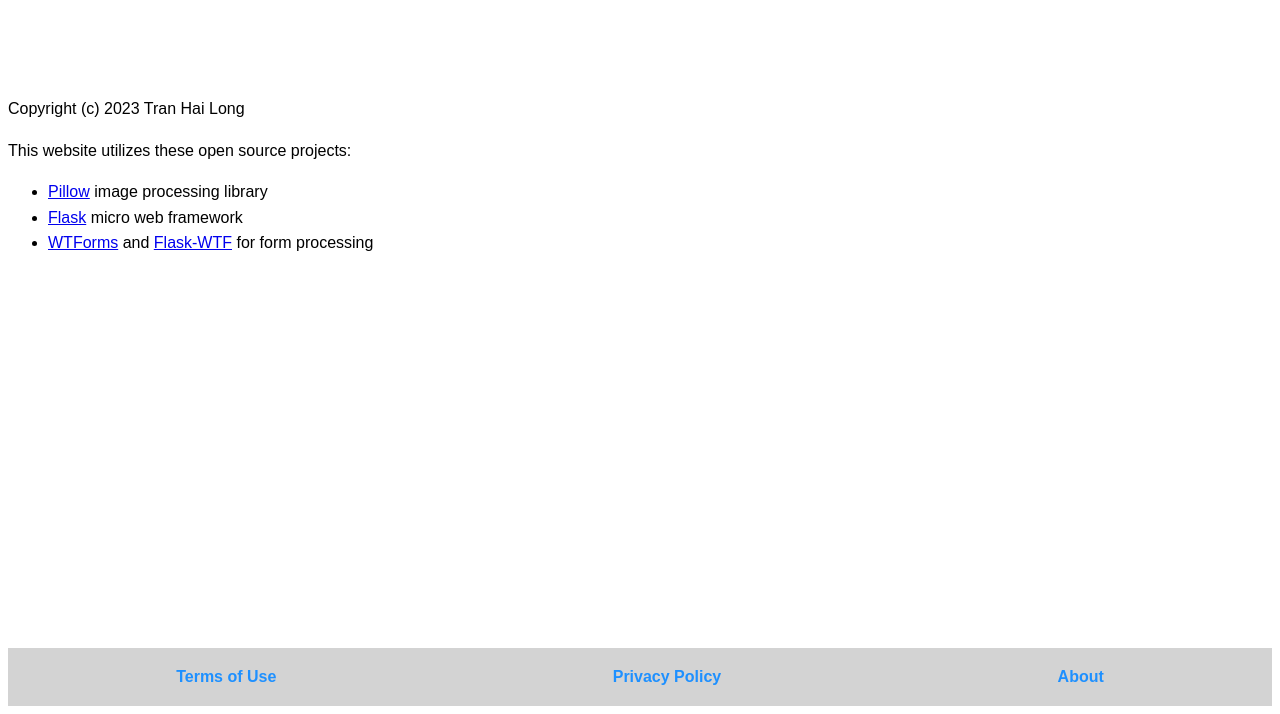
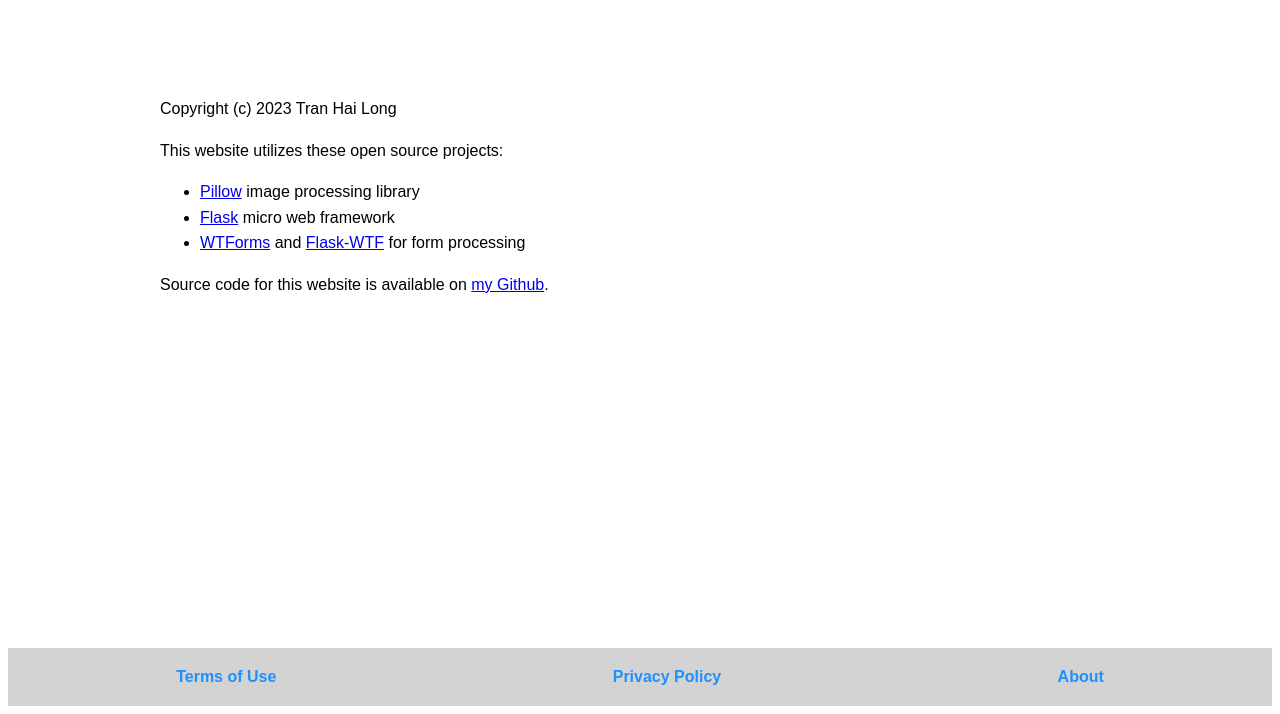
Before and after one commit to tran-hai-long/lsb_steganography, a Flask app: page /lsb/about/ in a window 1280 px wide. Shown: the part 102-816 px from the top of the page. Run offline with Flask 2, Linux system fonts and the light colour scheme; some libraries are stand-ins or nearby versions.

Commit message:
Style misc HTML pages

```diff
--- /dev/null
+++ b/lsb/static/wall-of-text.css
@@ -0,0 +1,6 @@
+main {
+    width: 75vw;
+    display: block;
+    margin-left: auto;
+    margin-right: auto;
+}
--- a/lsb/templates/about.html
+++ b/lsb/templates/about.html
@@ -1,4 +1,7 @@
 {% extends "base.html" %}
+{% block  style %}
+    <link rel="stylesheet" href="{{ url_for('lsb.static', filename='wall-of-text.css') }}">
+{% endblock %}
 {% block title %}<title>About</title>{% endblock %}
 {% block main %}
     <main>
@@ -12,5 +15,6 @@
                 <a href="https://flask-wtf.readthedocs.io/en/1.0.x/">Flask-WTF</a> for form processing
             </li>
         </ul>
+        <p>Source code for this website is available on <a href="https://github.com/tran-hai-long/lsb_steganography">my Github</a>.</p>
     </main>
 {% endblock %}
--- a/lsb/templates/decode.html
+++ b/lsb/templates/decode.html
@@ -1,8 +1,8 @@
 {% extends "base.html" %}
-{% block title %}<title>Decode</title>{% endblock %}
 {% block  style %}
     <link rel="stylesheet" href="{{ url_for('lsb.static', filename='encode-decode.css') }}">
 {% endblock %}
+{% block title %}<title>Decode</title>{% endblock %}
 {% block main %}
     <main>
         <h2>Decode</h2>
--- a/lsb/templates/encode.html
+++ b/lsb/templates/encode.html
@@ -1,8 +1,8 @@
 {% extends "base.html" %}
-{% block title %}<title>Encode</title>{% endblock %}
 {% block  style %}
     <link rel="stylesheet" href="{{ url_for('lsb.static', filename='encode-decode.css') }}">
 {% endblock %}
+{% block title %}<title>Encode</title>{% endblock %}
 {% block main %}
     <main>
         <h2>Encode</h2>
--- a/lsb/templates/explain.html
+++ b/lsb/templates/explain.html
@@ -1,4 +1,7 @@
 {% extends "base.html" %}
+{% block  style %}
+    <link rel="stylesheet" href="{{ url_for('lsb.static', filename='wall-of-text.css') }}">
+{% endblock %}
 {% block title %}<title>How does it work?</title>{% endblock %}
 {% block main %}
     <p>To be written later.</p>
--- a/lsb/templates/privacy.html
+++ b/lsb/templates/privacy.html
@@ -1,4 +1,7 @@
 {% extends "base.html" %}
+{% block  style %}
+    <link rel="stylesheet" href="{{ url_for('lsb.static', filename='wall-of-text.css') }}">
+{% endblock %}
 {% block title %}<title>Privacy Policy</title>{% endblock %}
 {% block main %}
     <main>
--- a/lsb/templates/tou.html
+++ b/lsb/templates/tou.html
@@ -1,4 +1,7 @@
 {% extends "base.html" %}
+{% block  style %}
+    <link rel="stylesheet" href="{{ url_for('lsb.static', filename='wall-of-text.css') }}">
+{% endblock %}
 {% block title %}<title>Terms of Use</title>{% endblock %}
 {% block main %}
     <main>
```
